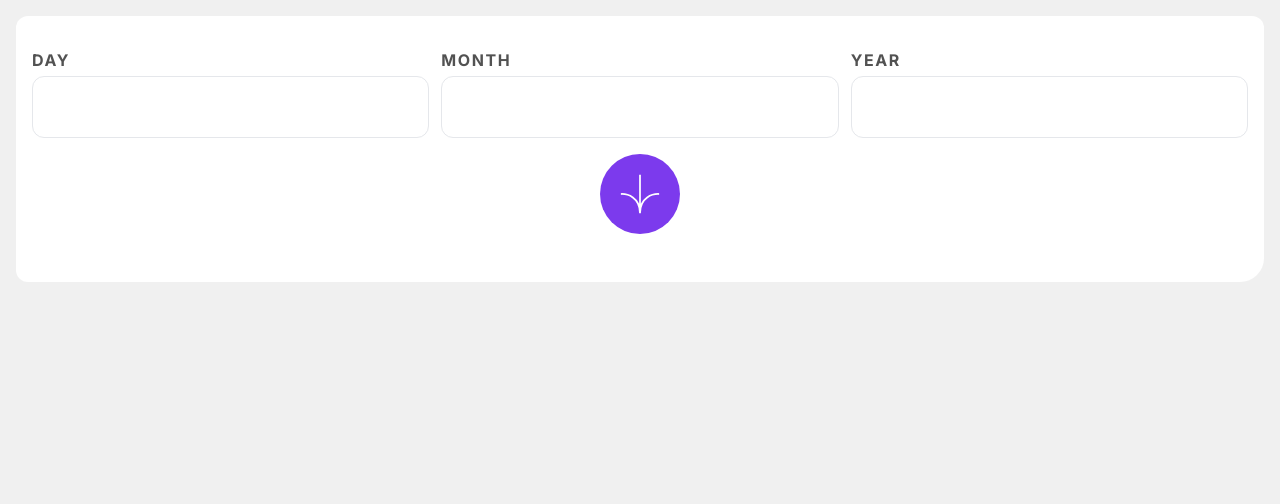
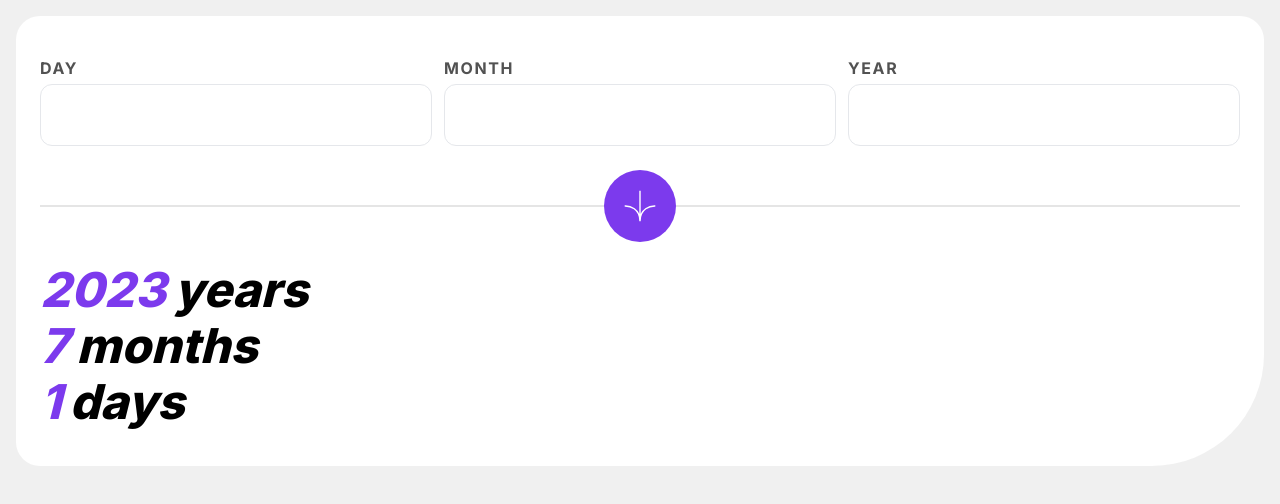
Before and after one commit to seesmof/Age-Calculator-Webapp, a Next.js app: page / in a window 1280 px wide. Both pictures are taken after a click on the button 640 px from the left and 194 px from the top of the page. Shown: the top 504 px of the page. Built offline with nearby package versions, Linux system fonts and the light colour scheme.

Commit message:
update AgeOutput.jsx, Card.jsx and InputForm.jsx

```diff
--- a/components/AgeOutput.jsx
+++ b/components/AgeOutput.jsx
@@ -3,8 +3,16 @@ import React from "react";
 const AgeOutput = ({ years, months, days, ...rest }) => {
   return (
     <>
-      <div className="flex flex-col space-y-1 font-bold italic text-2xl">
-        {...rest}
+      <div className="flex flex-col space-y-2 font-extrabold italic text-5xl">
+        <div className="flex flex-row space-x-2">
+          <span className="text-violet-600">{years}</span> <span>years</span>
+        </div>
+        <div className="flex flex-row space-x-2">
+          <span className="text-violet-600">{months}</span> <span>months</span>
+        </div>
+        <div className="flex flex-row space-x-2">
+          <span className="text-violet-600">{days}</span> <span>days</span>
+        </div>
       </div>
     </>
   );
--- a/components/Card.jsx
+++ b/components/Card.jsx
@@ -3,7 +3,7 @@ import InputForm from "./InputForm";
 const Card = () => {
   return (
     <>
-      <div className="flex rounded-xl rounded-br-3xl bg-white text-black flex-col py-8 p-4">
+      <div className="flex rounded-3xl rounded-br-[7rem] bg-white text-black flex-col py-10 p-6">
         <InputForm />
       </div>
     </>
--- a/components/InputForm.jsx
+++ b/components/InputForm.jsx
@@ -1,16 +1,38 @@
 "use client";
 
 import { useRef, useState } from "react";
+import AgeOutput from "./AgeOutput";
 
 const InputForm = () => {
   const dayRef = useRef();
   const monthRef = useRef();
   const yearRef = useRef();
-  const [birthDate, setBirthDate] = useState(null);
+  const [isAge, setIsAge] = useState(false);
+  const [days, setDays] = useState(0);
+  const [months, setMonths] = useState(0);
+  const [years, setYears] = useState(0);
+
+  const handleAge = () => {
+    const [day, month, year] = [
+      dayRef.current.value.replace("0", ""),
+      monthRef.current.value.replace("0", ""),
+      yearRef.current.value,
+    ];
+    const today = new Date();
+    const years = today.getFullYear() - year;
+    const months = today.getMonth() - month;
+    const days = today.getDate() - day;
+
+    setYears(years);
+    setMonths(months);
+    setDays(days);
+
+    setIsAge(true);
+  };
 
   return (
     <>
-      <div className="grid grid-cols-3 gap-3">
+      <form className="grid grid-cols-3 gap-3">
         <div className="flex flex-col space-y-1">
           <label
             htmlFor="day"
@@ -24,6 +46,7 @@ const InputForm = () => {
             name="day"
             className="border px-3 py-4 accent-neutral-800 rounded-xl font-bold text-xl"
             ref={dayRef}
+            required
           />
         </div>
         <div className="flex flex-col space-y-1">
@@ -39,6 +62,7 @@ const InputForm = () => {
             name="Month"
             className="border px-3 py-4 accent-neutral-800 rounded-xl font-bold text-xl"
             ref={monthRef}
+            required
           />
         </div>
         <div className="flex flex-col space-y-1">
@@ -54,28 +78,24 @@ const InputForm = () => {
             name="Year"
             className="border px-3 py-4 accent-neutral-800 rounded-xl font-bold text-xl"
             ref={yearRef}
+            required
           />
         </div>
-      </div>
+      </form>
 
-      <div className="relative self-center py-4">
-        <button className="bg-violet-600 rounded-full p-5">
+      <div className="relative w-full flex flex-col items-center justify-center py-6">
+        <div className="h-[2px] absolute z-10 bg-neutral-200 w-full"></div>
+        <button className="bg-violet-600 z-20 self-center rounded-full p-5">
           <img
             src="/assets/images/icon-arrow.svg"
             alt=""
-            className="w-10 h-10"
-            onClick={() => {
-              window.alert(
-                dayRef.current.value +
-                  "/" +
-                  monthRef.current.value +
-                  "/" +
-                  yearRef.current.value
-              );
-            }}
+            className="w-8 h-8"
+            onClick={() => handleAge()}
           />
         </button>
       </div>
+
+      {isAge && <AgeOutput days={days} months={months} years={years} />}
     </>
   );
 };
```
